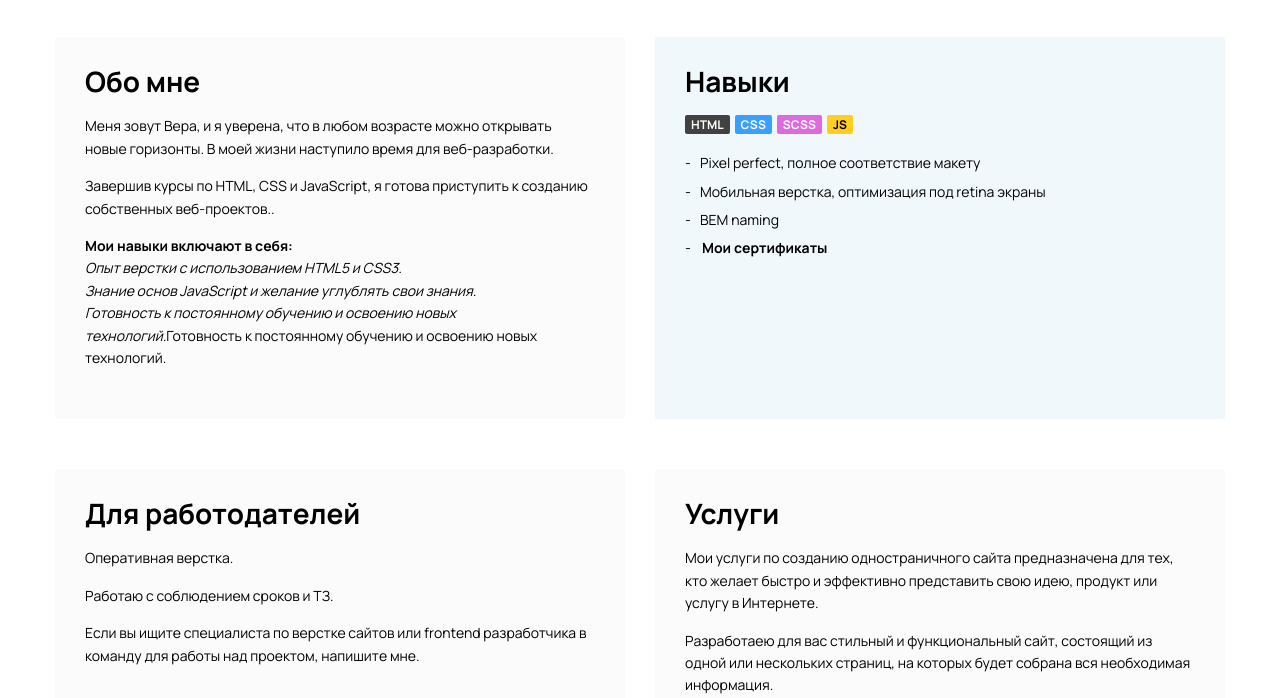
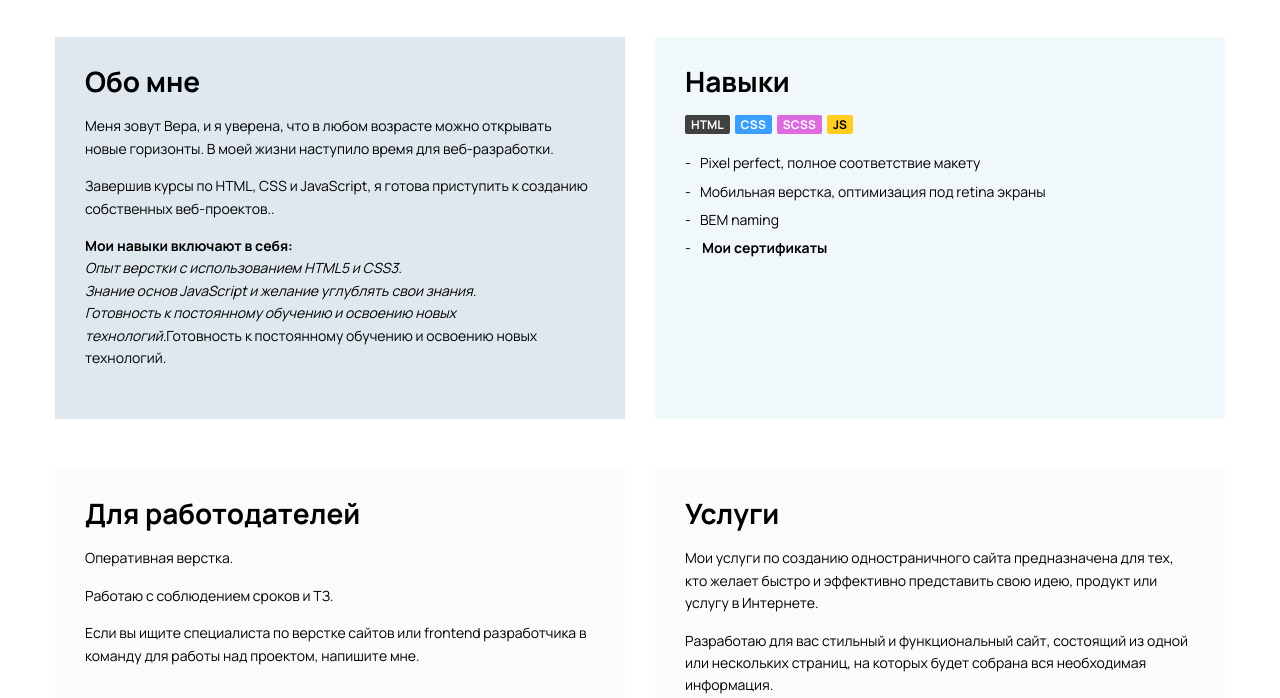
Before and after one commit to VeRabtsevich/Portfolio_premium_kurs, a plain HTML site: page index.html in a window 1280 px wide. In both pictures the pointer is over the element 340 px from the left and 330 px from the top of the page. Shown: the part 102-800 px from the top of the page. Drawn offline with nearby package versions, Linux system fonts and the light colour scheme.

Commit message:
Add files via upload

```diff
--- a/css/main.css
+++ b/css/main.css
@@ -392,10 +392,15 @@ body {
 .info-block {
   padding: 30px 30px 50px;
   background-color: #fbfbfb;
+  -webkit-transition: all 0.2s ease-in;
+  transition: all 0.2s ease-in;
   font-weight: 400;
   font-size: 14px;
   line-height: 160%;
   color: #000;
+}
+.info-block:hover {
+  background-color: rgba(122, 162, 184, 0.247);
 }
 .info-block--accent {
   background-color: #f1f8fb;
@@ -508,7 +513,7 @@ body {
   position: relative;
 }
 .project:hover .project__img {
-  background-color: rgba(107, 156, 185, 0.6156862745);
+  background-color: rgba(122, 162, 184, 0.247);
 }
 
 .project__img {
--- a/index.html
+++ b/index.html
@@ -120,7 +120,7 @@
             <p>
               Мои услуги по созданию одностраничного сайта предназначена для тех, кто желает быстро и эффективно представить свою идею, продукт или услугу в Интернете.
             </p>
-            <p>Разработаею для вас стильный и функциональный сайт, состоящий из одной или нескольких страниц, на которых будет собрана вся необходимая информация.</p>
+            <p>Разработаю для вас стильный и функциональный сайт, состоящий из одной или нескольких страниц, на которых будет собрана вся необходимая информация.</p>
             <p>
                Также могу разместить ваш сайт на платный или бесплатный хостинг в интернете. Все преимущества того или другого способа размещения обсуждаются индивидуально, чтобы вы выбрали лучший вариант для себя!
             </p>
```
Also changed, not shown: css/main.min.css.
